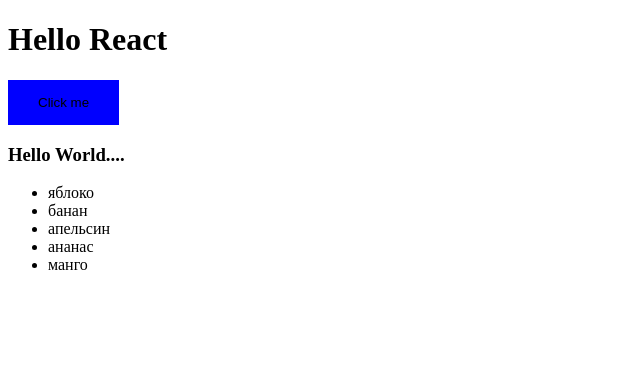
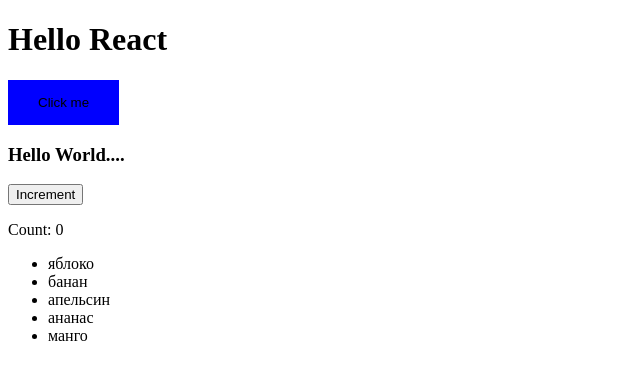
Before and after one commit to san27sin/react_self-education, a React (Vite) app: page / in a window 1280 px wide. Shown: the top 380 px of the page, without its empty margins (0-640 px from the left). Built offline with nearby package versions, Linux system fonts and the light colour scheme.

Commit message:
lesson #1.12 Поток передачи данных
#time 30m

```diff
--- a/src/props/ChildComponents.jsx
+++ b/src/props/ChildComponents.jsx
@@ -1,3 +1,6 @@
-export const ChildComponents = ({m1}) => {
-  return <h3>{m1}</h3>
+export const ChildComponents = ({ m1, onIncrement }) => {
+  return <>
+    <h3>{m1}</h3>
+    <button onClick={onIncrement}>Increment</button>
+  </>
 }
--- a/src/props/ParentComponents.jsx
+++ b/src/props/ParentComponents.jsx
@@ -1,5 +1,13 @@
 import { ChildComponents } from './ChildComponents.jsx'
+import { useState } from 'react'
 
 export const ParentComponents = ({ message }) => {
-  return <ChildComponents m1={message}/>
+  const [ count, setCount ] = useState(0)
+
+  const increment = () => setCount(count + 1)
+
+  return <>
+    <ChildComponents m1={message} onIncrement={increment}/>
+    <p>Count: {count}</p>
+  </>
 }
```
